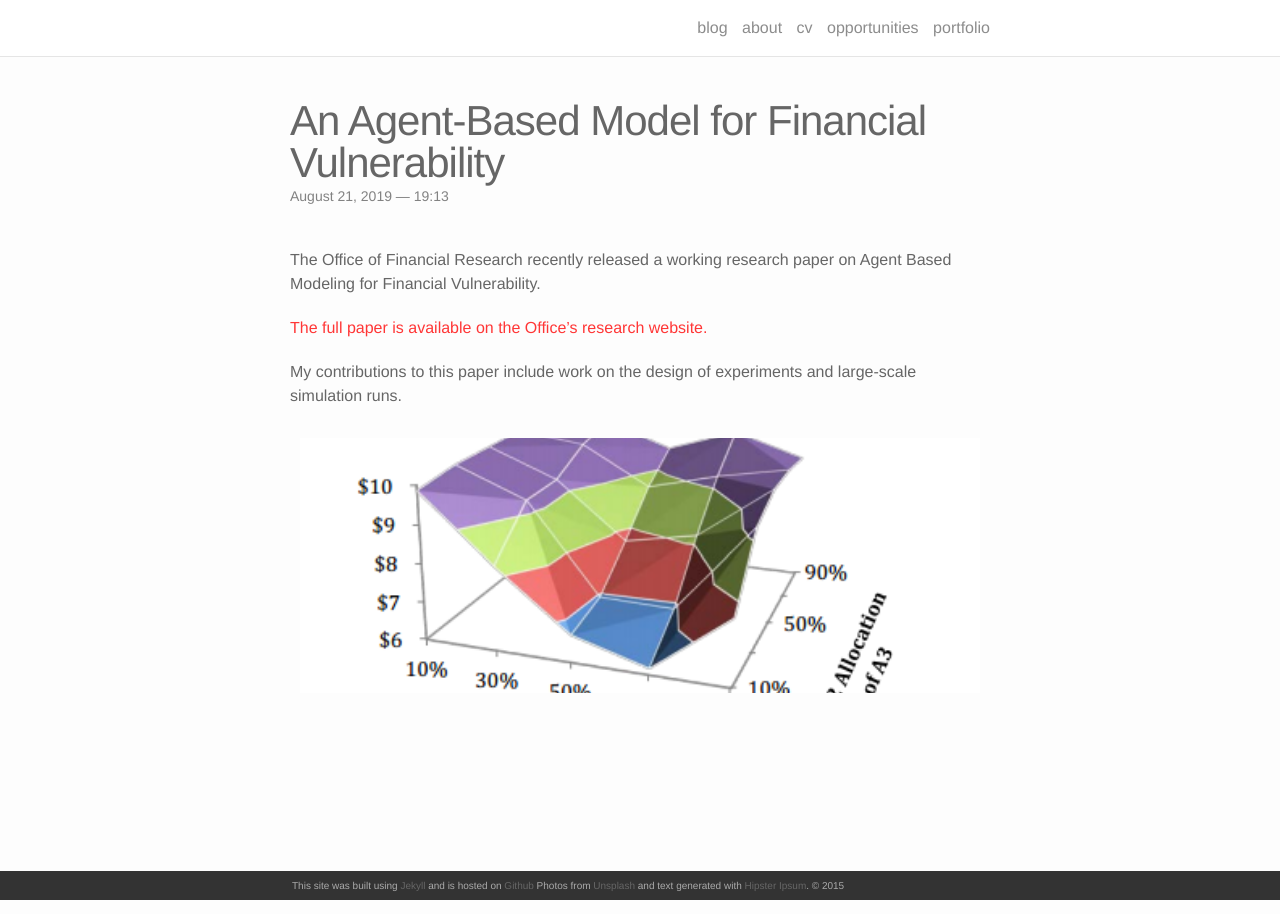
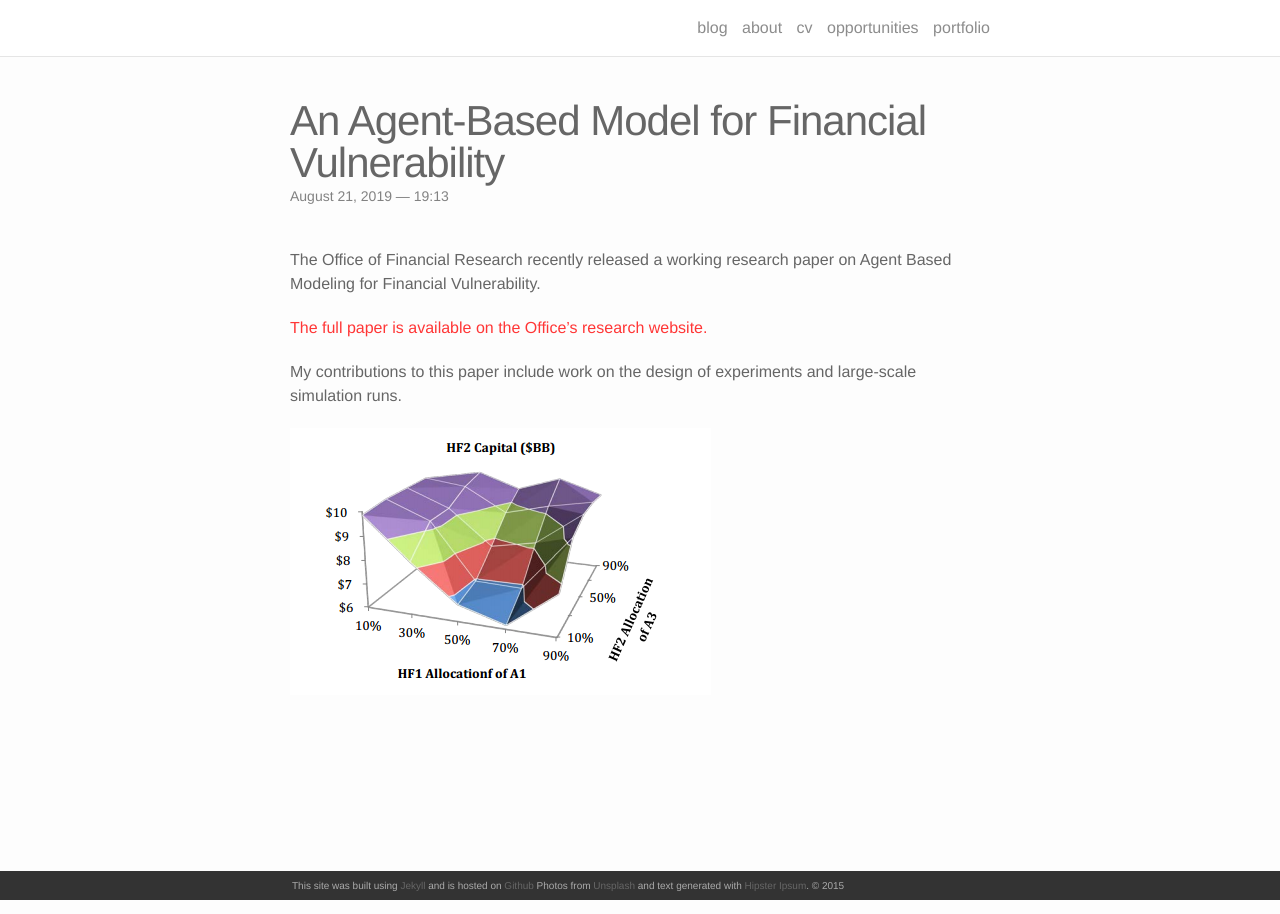
Before and after one commit to ceharvs/ceharvs.github.io, a Jekyll site: the page built from _portfolio/3_project.markdown, in a window 1280 px wide. Built offline with Jekyll 4.4.1, drawn with Linux system fonts in a browser that asks for light colours; nearby versions of some CDN libraries.

Commit message:
fix image and name

```diff
--- a/_portfolio/3_project.markdown
+++ b/_portfolio/3_project.markdown
@@ -11,9 +11,7 @@ The Office of Financial Research recently released a working research paper on A
 
 My contributions to this paper include work on the design of experiments and large-scale simulation runs.
 
-<div class="img_row">
-	<img class="col three" src="/img/ofrworkingpapergraphic.png">
-</div>
+<img src="/img/ofrworkingpapergraphic.png">
 
 
 <br/><br/><br/>
```
Also changed, not shown: other parts of _portfolio/3_project.markdown (+1 -1 lines).
